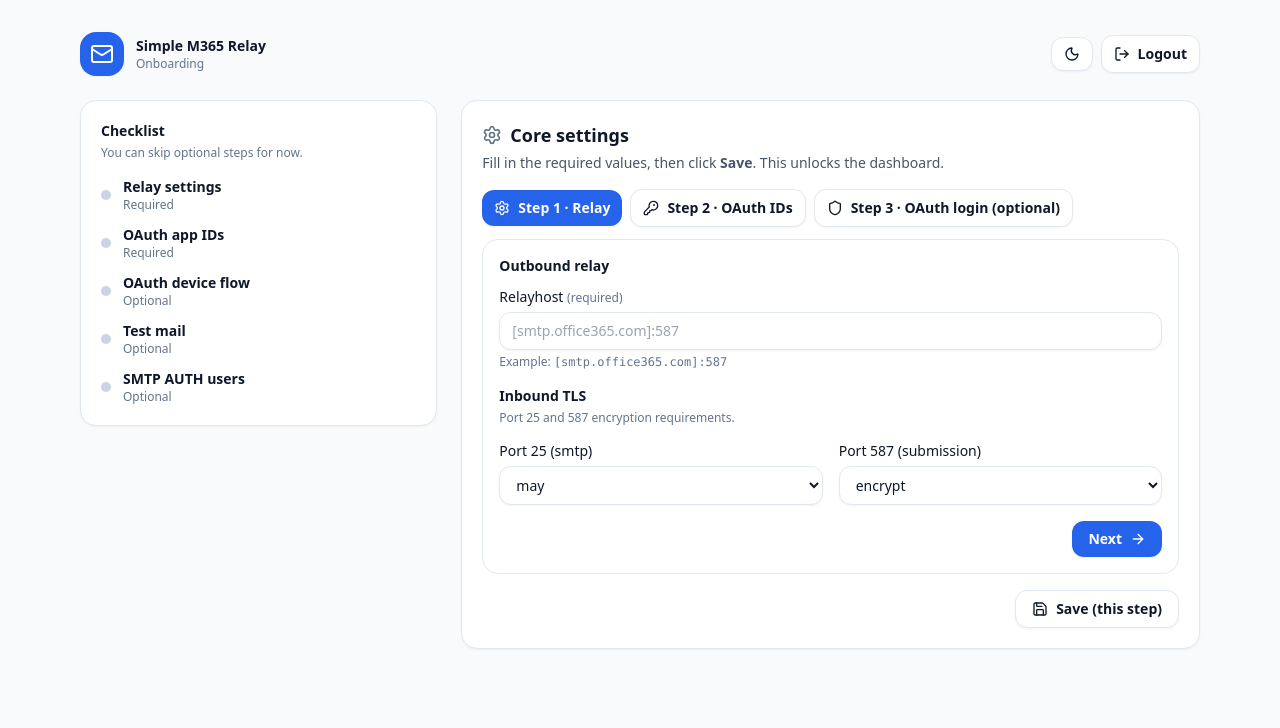
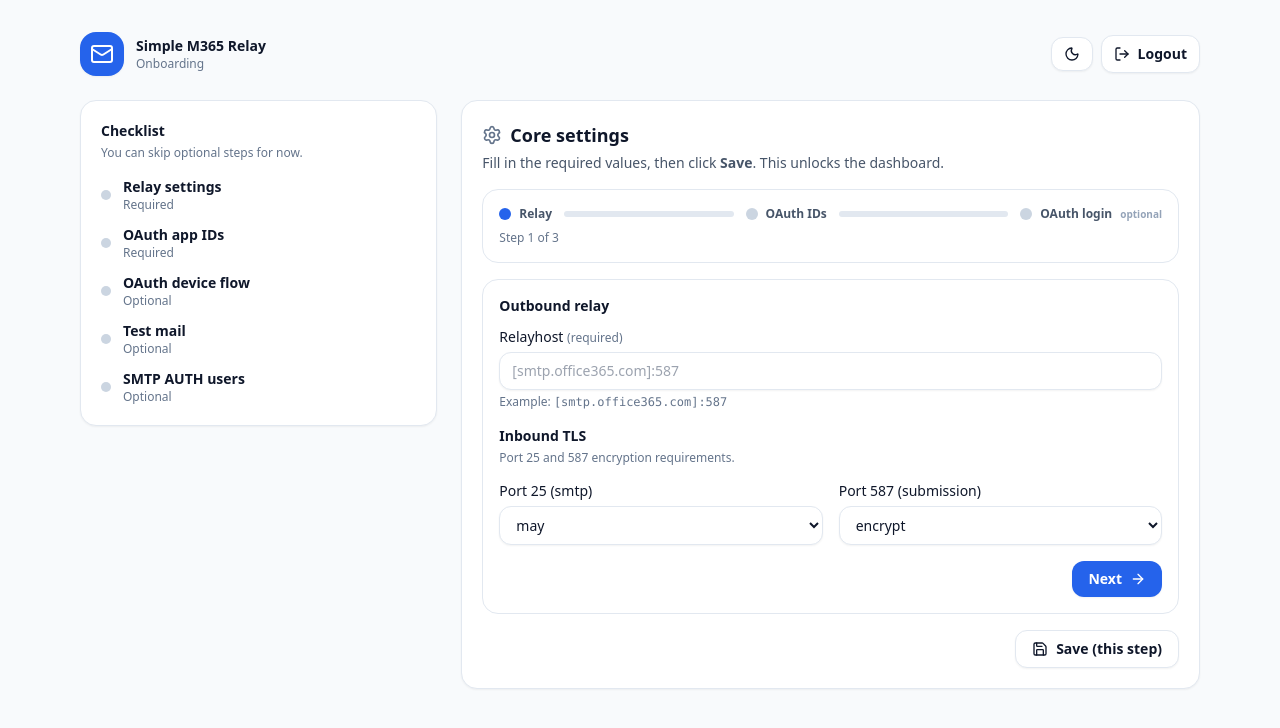
Before and after one commit to LickABrick/simple-m365-relay, a Python web app: template app/templates/onboarding.html in a window 1280 px wide. Shown: the top 728 px of the page. Run offline with Jinja, Linux system fonts and the light colour scheme; the template is opened without the code that fills it, so the values that code supplies are empty; some libraries are stand-ins or nearby versions.

Commit message:
onboarding: redesign as non-clickable stepper with top progress + next/previous navigation

```diff
--- a/app/templates/onboarding.html
+++ b/app/templates/onboarding.html
@@ -144,6 +144,37 @@
       refreshCompletionFromForm();
       refreshTokenBits();
 
+      function _setProgress(n){
+        const stepNum = document.getElementById('stepNum');
+        if (stepNum) stepNum.textContent = String(n);
+
+        const p1 = document.getElementById('p1Dot');
+        const p2 = document.getElementById('p2Dot');
+        const p3 = document.getElementById('p3Dot');
+        const pb1 = document.getElementById('progressBar');
+        const pb2 = document.getElementById('progressBar2');
+
+        const done = (el) => {
+          el?.classList.remove('bg-slate-300','dark:bg-slate-700');
+          el?.classList.add('bg-emerald-500');
+        };
+        const active = (el) => {
+          el?.classList.remove('bg-slate-300','dark:bg-slate-700','bg-emerald-500');
+          el?.classList.add('bg-blue-600');
+        };
+        const todo = (el) => {
+          el?.classList.remove('bg-blue-600','bg-emerald-500');
+          el?.classList.add('bg-slate-300','dark:bg-slate-700');
+        };
+
+        if (n === 1) { active(p1); todo(p2); todo(p3); }
+        if (n === 2) { done(p1); active(p2); todo(p3); }
+        if (n === 3) { done(p1); done(p2); active(p3); }
+
+        if (pb1) pb1.style.width = (n >= 2) ? '100%' : '0%';
+        if (pb2) pb2.style.width = (n >= 3) ? '100%' : '0%';
+      }
+
       function showStep(n){
         const stepIds = ['step1','step2','step3'];
         for (let i=0;i<stepIds.length;i++){
@@ -151,25 +182,14 @@
           const el = document.getElementById(id);
           if (el) el.classList.toggle('hidden', (i+1)!==n);
         }
-        const btns = [{id:'step1Btn',n:1},{id:'step2Btn',n:2},{id:'step3Btn',n:3}];
-        for (const b of btns){
-          const x = document.getElementById(b.id);
-          if (!x) continue;
-          const active = (b.n===n);
-          x.classList.toggle('bg-blue-600', active);
-          x.classList.toggle('text-white', active);
-          x.classList.toggle('border', !active);
-        }
+        _setProgress(n);
         try { localStorage.setItem('sm365r_onboarding_step', String(n)); } catch(e) {}
       }
 
       const savedStep = parseInt(localStorage.getItem('sm365r_onboarding_step') || '1', 10) || 1;
       showStep(Math.min(3, Math.max(1, savedStep)));
 
-      document.getElementById('step1Btn')?.addEventListener('click', () => showStep(1));
-      document.getElementById('step2Btn')?.addEventListener('click', () => showStep(2));
-      document.getElementById('step3Btn')?.addEventListener('click', () => showStep(3));
-
+      // navigation only via next/previous buttons
       document.getElementById('step1Next')?.addEventListener('click', () => showStep(2));
       document.getElementById('step2Back')?.addEventListener('click', () => showStep(1));
       document.getElementById('step2Next')?.addEventListener('click', () => showStep(3));
@@ -342,22 +362,40 @@
           <p class="mt-1 text-sm text-slate-600 dark:text-slate-300">Fill in the required values, then click <b>Save</b>. This unlocks the dashboard.</p>
 
           <div class="mt-4">
-            <div class="mb-3 flex flex-wrap items-center gap-2">
-              <button type="button" id="step1Btn" class="stepBtn inline-flex items-center gap-2 rounded-xl bg-blue-600 px-3 py-2 text-sm font-semibold text-white shadow-sm hover:bg-blue-500">
-                <i data-lucide="settings" class="h-4 w-4"></i>
-                Step 1 · Relay
-              </button>
-              <button type="button" id="step2Btn" class="stepBtn inline-flex items-center gap-2 rounded-xl border border-slate-200 bg-white px-3 py-2 text-sm font-semibold shadow-sm hover:bg-slate-50 dark:border-slate-800 dark:bg-slate-950 dark:hover:bg-slate-800">
-                <i data-lucide="key-round" class="h-4 w-4"></i>
-                Step 2 · OAuth IDs
-              </button>
-              <button type="button" id="step3Btn" class="stepBtn inline-flex items-center gap-2 rounded-xl border border-slate-200 bg-white px-3 py-2 text-sm font-semibold shadow-sm hover:bg-slate-50 dark:border-slate-800 dark:bg-slate-950 dark:hover:bg-slate-800">
-                <i data-lucide="shield" class="h-4 w-4"></i>
-                Step 3 · OAuth login (optional)
-              </button>
+
+            <!-- Stepper progress (non-clickable) -->
+            <div class="rounded-2xl border border-slate-200 bg-white p-4 dark:border-slate-800 dark:bg-slate-950">
+              <div class="flex items-center justify-between text-xs font-semibold text-slate-600 dark:text-slate-300">
+                <div class="flex items-center gap-2">
+                  <span id="p1Dot" class="h-3 w-3 rounded-full bg-blue-600"></span>
+                  <span>Relay</span>
+                </div>
+                <div class="flex-1 px-3">
+                  <div class="h-1.5 w-full rounded-full bg-slate-200 dark:bg-slate-800">
+                    <div id="progressBar" class="h-1.5 rounded-full bg-blue-600" style="width: 0%"></div>
+                  </div>
+                </div>
+                <div class="flex items-center gap-2">
+                  <span id="p2Dot" class="h-3 w-3 rounded-full bg-slate-300 dark:bg-slate-700"></span>
+                  <span>OAuth IDs</span>
+                </div>
+                <div class="flex-1 px-3 hidden sm:block">
+                  <div class="h-1.5 w-full rounded-full bg-slate-200 dark:bg-slate-800">
+                    <div id="progressBar2" class="h-1.5 rounded-full bg-blue-600" style="width: 0%"></div>
+                  </div>
+                </div>
+                <div class="flex items-center gap-2">
+                  <span id="p3Dot" class="h-3 w-3 rounded-full bg-slate-300 dark:bg-slate-700"></span>
+                  <span>OAuth login</span>
+                  <span class="text-[10px] font-semibold text-slate-400">optional</span>
+                </div>
+              </div>
+              <div class="mt-2 text-xs text-slate-500 dark:text-slate-400">
+                Step <span id="stepNum">1</span> of 3
+              </div>
             </div>
 
-            <form id="settingsForm" method="post" action="/settings" class="grid grid-cols-1 gap-4 sm:grid-cols-2">
+            <form id="settingsForm" method="post" action="/settings" class="mt-4 grid grid-cols-1 gap-4 sm:grid-cols-2">
               <section id="step1" class="stepSection sm:col-span-2">
                 <div class="rounded-2xl border border-slate-200 bg-white p-4 dark:border-slate-800 dark:bg-slate-950">
                   <div class="text-sm font-semibold">Outbound relay</div>
```
